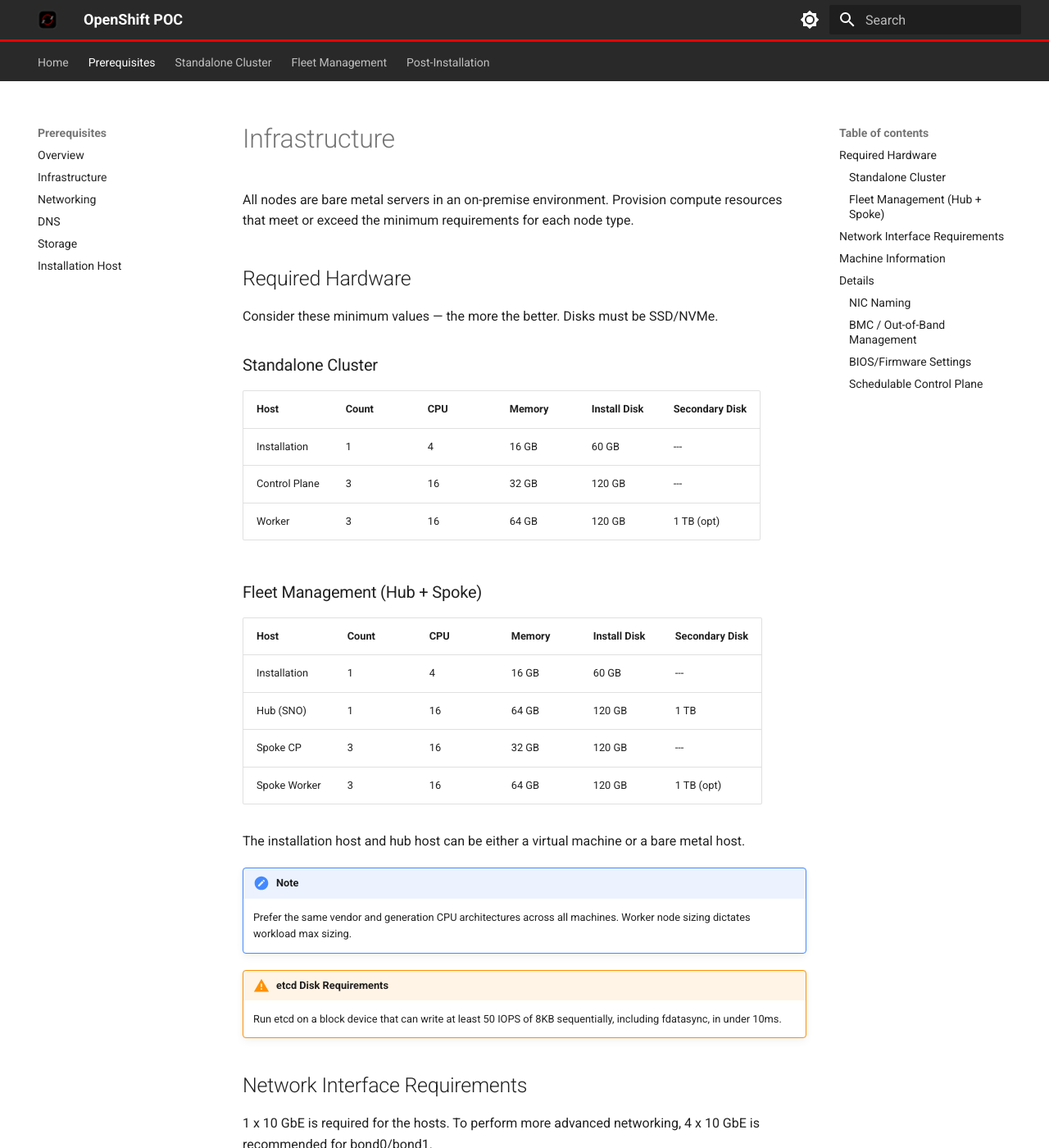
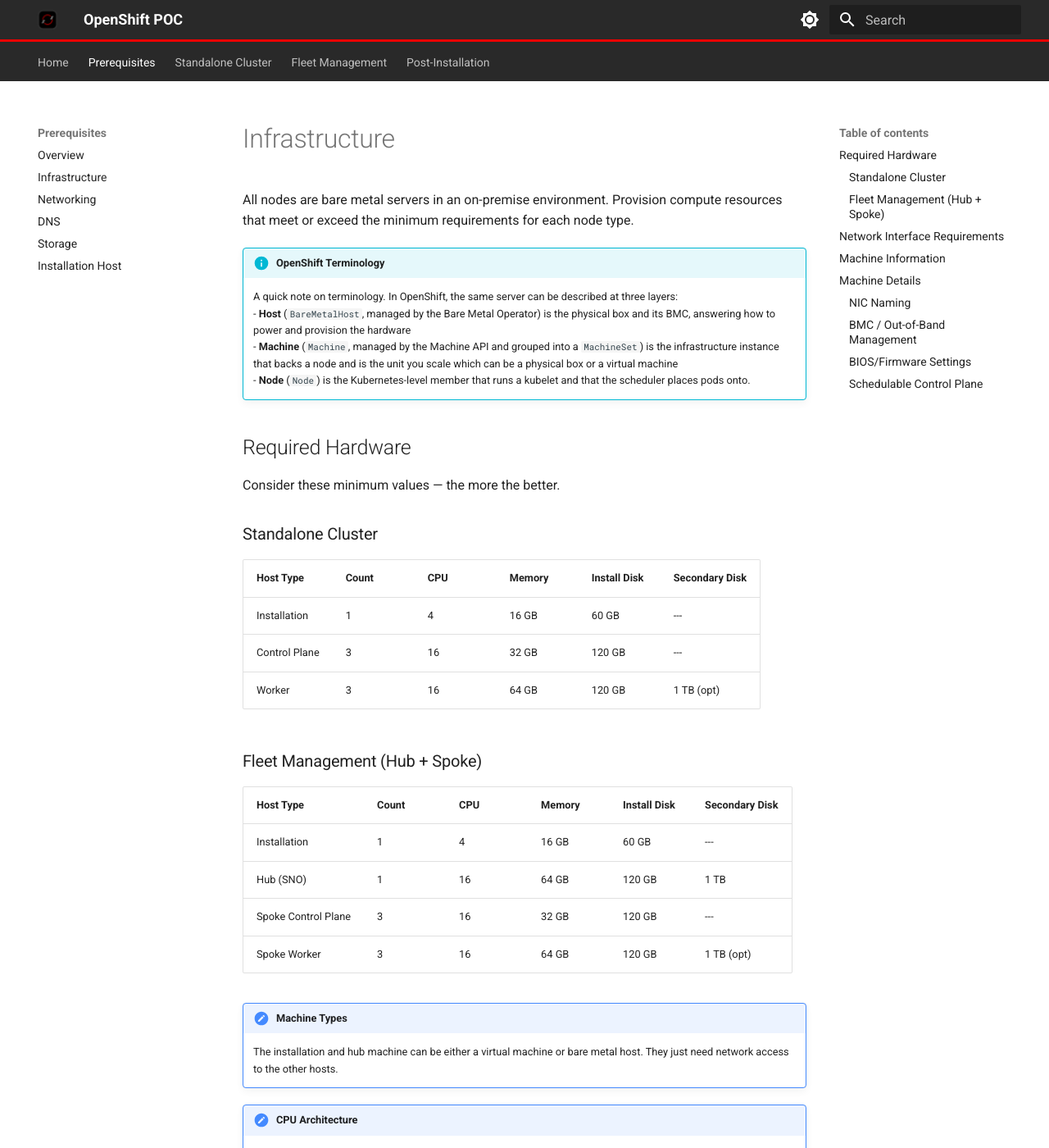
Before and after one commit to openshift-ssa/openshift-poc, an MkDocs documentation site: the page built from docs/prerequisites/infrastructure.md, in a window 1280 px wide and 1400 px high. Shown: the whole window at 82% size. Built offline with MkDocs 1.6.1 and Material for MkDocs 9.7.7, drawn with Linux system fonts in a browser that asks for light colours; plug-ins that fetch from the network failed and are left out; some of the changed text lies outside the part shown.

Commit message:
tables look better

```diff
--- a/docs/assets/stylesheets/extra.css
+++ b/docs/assets/stylesheets/extra.css
@@ -35,3 +35,19 @@
 .md-header {
   border-bottom: 3px solid #ee0000;
 }
+
+.md-typeset td.label {
+  font-weight: bold;
+}
+
+table.host-info {
+  width: 100%;
+  border-collapse: collapse;
+  display: table;
+  margin-bottom: 1.5em;
+}
+
+table.host-info td {
+  border: 1px solid var(--md-typeset-table-color);
+  padding: 0.5em;
+}
--- a/docs/prerequisites/infrastructure.md
+++ b/docs/prerequisites/infrastructure.md
@@ -2,13 +2,19 @@
 
 All nodes are bare metal servers in an on-premise environment. Provision compute resources that meet or exceed the minimum requirements for each node type.
 
+!!! info "OpenShift Terminology"
+    A quick note on terminology. In OpenShift, the same server can be described at three layers:
+    - **Host** (`BareMetalHost`, managed by the Bare Metal Operator) is the physical box and its BMC, answering how to power and provision the hardware
+    - **Machine** (`Machine`, managed by the Machine API and grouped into a `MachineSet`) is the infrastructure instance that backs a node and is the unit you scale which can be a physical box or a virtual machine
+    - **Node** (`Node`) is the Kubernetes-level member that runs a kubelet and that the scheduler places pods onto.
+
 ## Required Hardware
 
-Consider these minimum values — the more the better. Disks must be SSD/NVMe.
+Consider these minimum values — the more the better.
 
 ### Standalone Cluster
 
-| Host          | Count | CPU | Memory | Install Disk | Secondary Disk |
+| Host Type     | Count | CPU | Memory | Install Disk | Secondary Disk |
 | ------------- | ----- | --- | ------ | ------------ | -------------- |
 | Installation  | 1     | 4   | 16 GB  | 60 GB        | ---            |
 | Control Plane | 3     | 16  | 32 GB  | 120 GB       | ---            |
@@ -16,61 +22,355 @@
 
 ### Fleet Management (Hub + Spoke)
 
-| Host          | Count | CPU | Memory | Install Disk | Secondary Disk |
-| ------------- | ----- | --- | ------ | ------------ | -------------- |
-| Installation  | 1     | 4   | 16 GB  | 60 GB        | ---            |
-| Hub (SNO)     | 1     | 16  | 64 GB  | 120 GB       | 1 TB           |
-| Spoke CP      | 3     | 16  | 32 GB  | 120 GB       | ---            |
-| Spoke Worker  | 3     | 16  | 64 GB  | 120 GB       | 1 TB (opt)     |
+| Host Type             | Count | CPU | Memory | Install Disk | Secondary Disk |
+| -------------         | ----- | --- | ------ | ------------ | -------------- |
+| Installation          | 1     | 4   | 16 GB  | 60 GB        | ---            |
+| Hub (SNO)             | 1     | 16  | 64 GB  | 120 GB       | 1 TB           |
+| Spoke Control Plane   | 3     | 16  | 32 GB  | 120 GB       | ---            |
+| Spoke Worker          | 3     | 16  | 64 GB  | 120 GB       | 1 TB (opt)     |
 
-The installation host and hub host can be either a virtual machine or a bare metal host.
+!!! note "Machine Types"
+    The installation and hub machine can be either a virtual machine or bare metal host. They just need network access to the other hosts.
 
-!!! note
-    Prefer the same vendor and generation CPU architectures across all machines. Worker node sizing dictates workload max sizing.
+!!! note "CPU Architecture"
+    For the POC, prefer the same vendor and generation CPU architectures across all machines.
 
 !!! warning "etcd Disk Requirements"
-    Run etcd on a block device that can write at least 50 IOPS of 8KB sequentially, including fdatasync, in under 10ms.
+    For the install disk, run etcd on a block device that can write at least 50 IOPS of 8KB sequentially, including fdatasync, in under 10ms.
 
 ## Network Interface Requirements
 
-1 x 10 GbE is required for the hosts. To perform more advanced networking, 4 x 10 GbE is recommended for bond0/bond1.
+Only a single NIC is required for OpenShift. To perform more advanced networking, 4 x 10 GbE is recommended for bond0/bond1.
 
 ## Machine Information
 
 Collect the interface names, MAC addresses for ALL NICs, and the install disk location on the machines. Below is an example table of values needed.
 
-| Hostname     | Interface | MAC Address       | Bond  | IP        | Disk Hint | BMC IP    |
-| ------------ | --------- | ----------------- | ----- | --------- | --------- | --------- |
-| installation | eno1      | A0:B1:C2:D3:E4:E0 | ---   | 10.0.0.2  | /dev/sda  | ---       |
-| hub          | eno1      | A0:B1:C2:D3:E4:E1 | ---   | 10.0.0.3  | /dev/sda  | 10.2.0.3  |
-| spoke-cp01   | eno1      | A0:B1:C2:D3:E4:E1 | bond0 | 10.0.0.4  | /dev/sda  | 10.2.0.4  |
-|              | eno2      | A0:B1:C2:D3:E4:E2 | bond0 |           |           |           |
-|              | eno3      | A0:B1:C2:D3:E4:E3 | bond1 |           |           |           |
-|              | eno4      | A0:B1:C2:D3:E4:E4 | bond1 |           |           |           |
-| spoke-cp02   | eno1      | A0:B1:C2:D3:E4:E5 | bond0 | 10.0.0.5  | /dev/sda  | 10.2.0.5  |
-|              | eno2      | A0:B1:C2:D3:E4:E6 | bond0 |           |           |           |
-|              | eno3      | A0:B1:C2:D3:E4:E7 | bond1 |           |           |           |
-|              | eno4      | A0:B1:C2:D3:E4:E8 | bond1 |           |           |           |
-| spoke-cp03   | eno1      | A0:B1:C2:D3:E4:E9 | bond0 | 10.0.0.6  | /dev/sda  | 10.2.0.6  |
-|              | eno2      | A0:B1:C2:D3:E4:EA | bond0 |           |           |           |
-|              | eno3      | A0:B1:C2:D3:E4:EB | bond1 |           |           |           |
-|              | eno4      | A0:B1:C2:D3:E4:EC | bond1 |           |           |           |
-| spoke-w01    | eno1      | A0:B1:C2:D3:E4:F1 | bond0 | 10.0.0.7  | /dev/sda  | 10.2.0.7  |
-|              | eno2      | A0:B1:C2:D3:E4:F2 | bond0 |           |           |           |
-|              | eno3      | A0:B1:C2:D3:E4:F3 | bond1 |           |           |           |
-|              | eno4      | A0:B1:C2:D3:E4:F4 | bond1 |           |           |           |
-| spoke-w02    | eno1      | A0:B1:C2:D3:E4:F5 | bond0 | 10.0.0.8  | /dev/sda  | 10.2.0.8  |
-|              | eno2      | A0:B1:C2:D3:E4:F6 | bond0 |           |           |           |
-|              | eno3      | A0:B1:C2:D3:E4:F7 | bond1 |           |           |           |
-|              | eno4      | A0:B1:C2:D3:E4:F8 | bond1 |           |           |           |
-| spoke-w03    | eno1      | A0:B1:C2:D3:E4:F9 | bond0 | 10.0.0.9  | /dev/sda  | 10.2.0.9  |
-|              | eno2      | A0:B1:C2:D3:E4:FA | bond0 |           |           |           |
-|              | eno3      | A0:B1:C2:D3:E4:FB | bond1 |           |           |           |
-|              | eno4      | A0:B1:C2:D3:E4:FC | bond1 |           |           |           |
+<table class="host-info">
+  <tr>
+    <td class="label">Hostname</td>
+    <td>hl01ocpinstall</td>
+    <td class="label">Disk Hint</td>
+    <td>/dev/sda</td>
+  </tr>
+  <tr>
+    <td class="label">BMC IP</td>
+    <td></td>
+    <td class="label">BMC Credentials</td>
+    <td></td>
+  </tr>
+  <tr>
+    <td class="label">Interface</td>
+    <td class="label">MAC Address</td>
+    <td class="label">Bond</td>
+    <td class="label">IP Address</td>
+  </tr>
+  <tr>
+    <td>eno1</td>
+    <td>A0:B1:C2:D3:E4:E0</td>
+    <td>-</td>
+    <td>10.0.0.2</td>
+  </tr>
+</table>
 
----
+<table class="host-info">
+  <tr>
+    <td class="label">Hostname</td>
+    <td>hl01ocphub</td>
+    <td class="label">Disk Hint</td>
+    <td>/dev/sda</td>
+  </tr>
+  <tr>
+    <td class="label">BMC IP</td>
+    <td></td>
+    <td class="label">BMC Credentials</td>
+    <td></td>
+  </tr>
+  <tr>
+    <td class="label">Interface</td>
+    <td class="label">MAC Address</td>
+    <td class="label">Bond</td>
+    <td class="label">IP Address</td>
+  </tr>
+  <tr>
+    <td>eno1</td>
+    <td>A0:B1:C2:D3:E4:E1</td>
+    <td>-</td>
+    <td>10.0.0.3</td>
+  </tr>
+</table>
 
-## Details
+<table class="host-info">
+  <tr>
+    <td class="label">Hostname</td>
+    <td>hl01ocpcp01</td>
+    <td class="label">Disk Hint</td>
+    <td>/dev/sda</td>
+  </tr>
+  <tr>
+    <td class="label">BMC IP</td>
+    <td></td>
+    <td class="label">BMC Credentials</td>
+    <td></td>
+  </tr>
+  <tr>
+    <td class="label">Interface</td>
+    <td class="label">MAC Address</td>
+    <td class="label">Bond</td>
+    <td class="label">IP Address</td>
+  </tr>
+  <tr>
+    <td>eno1</td>
+    <td>A0:B1:C2:D3:E4:E1</td>
+    <td>bond0</td>
+    <td>10.0.0.4</td>
+  </tr>
+  <tr>
+    <td>eno2</td>
+    <td>A0:B1:C2:D3:E4:E2</td>
+    <td>bond0</td>
+    <td></td>
+  </tr>
+  <tr>
+    <td>eno3</td>
+    <td>A0:B1:C2:D3:E4:E3</td>
+    <td>bond1</td>
+    <td></td>
+  </tr>
+  <tr>
+    <td>eno4</td>
+    <td>A0:B1:C2:D3:E4:E4</td>
+    <td>bond1</td>
+    <td></td>
+  </tr>
+</table>
+
+<table class="host-info">
+  <tr>
+    <td class="label">Hostname</td>
+    <td>hl01ocpcp02</td>
+    <td class="label">Disk Hint</td>
+    <td>/dev/sda</td>
+  </tr>
+  <tr>
+    <td class="label">BMC IP</td>
+    <td></td>
+    <td class="label">BMC Credentials</td>
+    <td></td>
+  </tr>
+  <tr>
+    <td class="label">Interface</td>
+    <td class="label">MAC Address</td>
+    <td class="label">Bond</td>
+    <td class="label">IP Address</td>
+  </tr>
+  <tr>
+    <td>eno1</td>
+    <td>A0:B1:C2:D3:E4:E5</td>
+    <td>bond0</td>
+    <td>10.0.0.5</td>
+  </tr>
+  <tr>
+    <td>eno2</td>
+    <td>A0:B1:C2:D3:E4:E6</td>
+    <td>bond0</td>
+    <td></td>
+  </tr>
+  <tr>
+    <td>eno3</td>
+    <td>A0:B1:C2:D3:E4:E7</td>
+    <td>bond1</td>
+    <td></td>
+  </tr>
+  <tr>
+    <td>eno4</td>
+    <td>A0:B1:C2:D3:E4:E8</td>
+    <td>bond1</td>
+    <td></td>
+  </tr>
+</table>
+
+<table class="host-info">
+  <tr>
+    <td class="label">Hostname</td>
+    <td>hl01ocpcp03</td>
+    <td class="label">Disk Hint</td>
+    <td>/dev/sda</td>
+  </tr>
+  <tr>
+    <td class="label">BMC IP</td>
+    <td></td>
+    <td class="label">BMC Credentials</td>
+    <td></td>
+  </tr>
+  <tr>
+    <td class="label">Interface</td>
+    <td class="label">MAC Address</td>
+    <td class="label">Bond</td>
+    <td class="label">IP Address</td>
+  </tr>
+  <tr>
+    <td>eno1</td>
+    <td>A0:B1:C2:D3:E4:E9</td>
+    <td>bond0</td>
+    <td>10.0.0.6</td>
+  </tr>
+  <tr>
+    <td>eno2</td>
+    <td>A0:B1:C2:D3:E4:EA</td>
+    <td>bond0</td>
+    <td></td>
+  </tr>
+  <tr>
+    <td>eno3</td>
+    <td>A0:B1:C2:D3:E4:EB</td>
+    <td>bond1</td>
+    <td></td>
+  </tr>
+  <tr>
+    <td>eno4</td>
+    <td>A0:B1:C2:D3:E4:EC</td>
+    <td>bond1</td>
+    <td></td>
+  </tr>
+</table>
+
+<table class="host-info">
+  <tr>
+    <td class="label">Hostname</td>
+    <td>hl01ocpw01</td>
+    <td class="label">Disk Hint</td>
+    <td>/dev/sda</td>
+  </tr>
+  <tr>
+    <td class="label">BMC IP</td>
+    <td></td>
+    <td class="label">BMC Credentials</td>
+    <td></td>
+  </tr>
+  <tr>
+    <td class="label">Interface</td>
+    <td class="label">MAC Address</td>
+    <td class="label">Bond</td>
+    <td class="label">IP Address</td>
+  </tr>
+  <tr>
+    <td>eno1</td>
+    <td>A0:B1:C2:D3:E4:F1</td>
+    <td>bond0</td>
+    <td>10.0.0.7</td>
+  </tr>
+  <tr>
+    <td>eno2</td>
+    <td>A0:B1:C2:D3:E4:F2</td>
+    <td>bond0</td>
+    <td></td>
+  </tr>
+  <tr>
+    <td>eno3</td>
+    <td>A0:B1:C2:D3:E4:F3</td>
+    <td>bond1</td>
+    <td></td>
+  </tr>
+  <tr>
+    <td>eno4</td>
+    <td>A0:B1:C2:D3:E4:F4</td>
+    <td>bond1</td>
+    <td></td>
+  </tr>
+</table>
+
+<table class="host-info">
+  <tr>
+    <td class="label">Hostname</td>
+    <td>hl01ocpw02</td>
+    <td class="label">Disk Hint</td>
+    <td>/dev/sda</td>
+  </tr>
+  <tr>
+    <td class="label">BMC IP</td>
+    <td></td>
+    <td class="label">BMC Credentials</td>
+    <td></td>
+  </tr>
+  <tr>
+    <td class="label">Interface</td>
+    <td class="label">MAC Address</td>
+    <td class="label">Bond</td>
+    <td class="label">IP Address</td>
+  </tr>
+  <tr>
+    <td>eno1</td>
+    <td>A0:B1:C2:D3:E4:F5</td>
+    <td>bond0</td>
+    <td>10.0.0.8</td>
+  </tr>
+  <tr>
+    <td>eno2</td>
+    <td>A0:B1:C2:D3:E4:F6</td>
+    <td>bond0</td>
+    <td></td>
+  </tr>
+  <tr>
+    <td>eno3</td>
+    <td>A0:B1:C2:D3:E4:F7</td>
+    <td>bond1</td>
+    <td></td>
+  </tr>
+  <tr>
+    <td>eno4</td>
+    <td>A0:B1:C2:D3:E4:F8</td>
+    <td>bond1</td>
+    <td></td>
+  </tr>
+</table>
+
+<table class="host-info">
+  <tr>
+    <td class="label">Hostname</td>
+    <td>hl01ocpw03</td>
+    <td class="label">Disk Hint</td>
+    <td>/dev/sda</td>
+  </tr>
+  <tr>
+    <td class="label">BMC IP</td>
+    <td></td>
+    <td class="label">BMC Credentials</td>
+    <td></td>
+  </tr>
+  <tr>
+    <td class="label">Interface</td>
+    <td class="label">MAC Address</td>
+    <td class="label">Bond</td>
+    <td class="label">IP Address</td>
+  </tr>
+  <tr>
+    <td>eno1</td>
+    <td>A0:B1:C2:D3:E4:F9</td>
+    <td>bond0</td>
+    <td>10.0.0.9</td>
+  </tr>
+  <tr>
+    <td>eno2</td>
+    <td>A0:B1:C2:D3:E4:FA</td>
+    <td>bond0</td>
+    <td></td>
+  </tr>
+  <tr>
+    <td>eno3</td>
+    <td>A0:B1:C2:D3:E4:FB</td>
+    <td>bond1</td>
+    <td></td>
+  </tr>
+  <tr>
+    <td>eno4</td>
+    <td>A0:B1:C2:D3:E4:FC</td>
+    <td>bond1</td>
+    <td></td>
+  </tr>
+</table>
+
+## Machine Details
 
 ### NIC Naming
 
@@ -82,7 +382,7 @@
 - `enx` — fallback to MAC address if nothing else matches
 
 !!! warning
-    If you don't know what the values will be (disk name, NIC names), boot the boxes with a [RHEL ISO](https://developers.redhat.com/products/rhel/download) and find out. Don't guess.
+    If you don't know what the values will be (disk name, NIC names), boot the boxes with a [RHEL ISO Boot iso](https://developers.redhat.com/products/rhel/download) and find out. Don't guess. You don't even need to install, just start the installer and you can see the information.
 
 ### BMC / Out-of-Band Management
 
```
